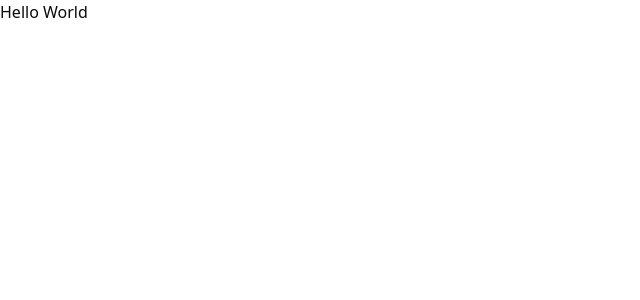
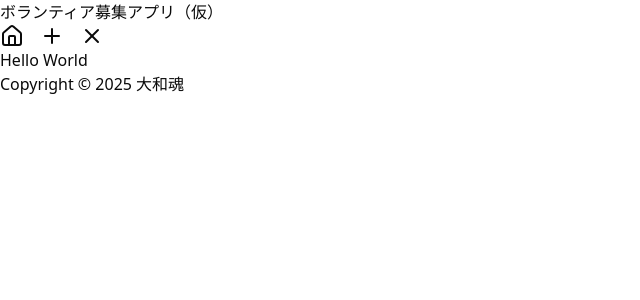
Before and after one commit to Lunacea/takizawa-hackathon8, a Next.js app in the folder src/frontend/: page / in a window 1280 px wide. Shown: the top 300 px of the page, without its empty margins (0-640 px from the left). Built offline with nearby package versions, Linux system fonts and the light colour scheme.

Commit message:
feat: ヘッダーとフッターコンポーネントを追加し、レイアウトを更新

```diff
--- a/src/frontend/src/app/globals.css
+++ b/src/frontend/src/app/globals.css
@@ -1,13 +1,31 @@
 @import "tailwindcss";
 @import "tw-animate-css";
 
-@custom-variant dark (&:is(.dark *));
+@custom-variant dark (@media (prefers-color-scheme: dark));
 
 @theme inline {
   --color-background: var(--background);
   --color-foreground: var(--foreground);
   --font-sans: var(--font-geist-sans);
   --font-mono: var(--font-geist-mono);
+
+  /* セマンティックカラー */
+  --color-primary: var(--primary);
+  --color-primary-foreground: var(--primary-foreground);
+  --color-secondary: var(--secondary);
+  --color-secondary-foreground: var(--secondary-foreground);
+  --color-accent: var(--accent);
+  --color-accent-foreground: var(--accent-foreground);
+  --color-success: var(--success);
+  --color-success-foreground: var(--success-foreground);
+  --color-warning: var(--warning);
+  --color-warning-foreground: var(--warning-foreground);
+  --color-error: var(--error);
+  --color-error-foreground: var(--error-foreground);
+  --color-info: var(--info);
+  --color-info-foreground: var(--info-foreground);
+
+  /* UI要素 */
   --color-sidebar-ring: var(--sidebar-ring);
   --color-sidebar-border: var(--sidebar-border);
   --color-sidebar-accent-foreground: var(--sidebar-accent-foreground);
@@ -24,15 +42,9 @@
   --color-ring: var(--ring);
   --color-input: var(--input);
   --color-border: var(--border);
-  --color-destructive: var(--destructive);
-  --color-accent-foreground: var(--accent-foreground);
-  --color-accent: var(--accent);
+  --color-destructive: var(--error);
   --color-muted-foreground: var(--muted-foreground);
   --color-muted: var(--muted);
-  --color-secondary-foreground: var(--secondary-foreground);
-  --color-secondary: var(--secondary);
-  --color-primary-foreground: var(--primary-foreground);
-  --color-primary: var(--primary);
   --color-popover-foreground: var(--popover-foreground);
   --color-popover: var(--popover);
   --color-card-foreground: var(--card-foreground);
@@ -45,71 +57,126 @@
 
 :root {
   --radius: 0.625rem;
+
+  /* セマンティックカラー - ライトモード */
   --background: oklch(1 0 0);
   --foreground: oklch(0.145 0 0);
+
+  /* プライマリカラー（メインブランドカラー） */
+  --primary: oklch(0.4 0.15 250); /* ブルー系 */
+  --primary-foreground: oklch(0.98 0 0);
+
+  /* セカンダリカラー（補助色） */
+  --secondary: oklch(0.95 0 0);
+  --secondary-foreground: oklch(0.2 0 0);
+
+  /* アクセントカラー（強調色） */
+  --accent: oklch(0.5 0.2 120); /* グリーン系 */
+  --accent-foreground: oklch(0.98 0 0);
+
+  /* 成功・警告・エラーカラー */
+  --success: oklch(0.6 0.15 140); /* グリーン */
+  --success-foreground: oklch(0.98 0 0);
+  --warning: oklch(0.7 0.15 60); /* オレンジ */
+  --warning-foreground: oklch(0.15 0 0);
+  --error: oklch(0.6 0.2 20); /* レッド */
+  --error-foreground: oklch(0.98 0 0);
+
+  /* 情報カラー */
+  --info: oklch(0.5 0.15 200); /* ライトブルー */
+  --info-foreground: oklch(0.98 0 0);
+
+  /* ニュートラルカラー */
+  --muted: oklch(0.95 0 0);
+  --muted-foreground: oklch(0.5 0 0);
+
+  /* UI要素 */
   --card: oklch(1 0 0);
   --card-foreground: oklch(0.145 0 0);
   --popover: oklch(1 0 0);
   --popover-foreground: oklch(0.145 0 0);
-  --primary: oklch(0.205 0 0);
-  --primary-foreground: oklch(0.985 0 0);
-  --secondary: oklch(0.97 0 0);
-  --secondary-foreground: oklch(0.205 0 0);
-  --muted: oklch(0.97 0 0);
-  --muted-foreground: oklch(0.556 0 0);
-  --accent: oklch(0.97 0 0);
-  --accent-foreground: oklch(0.205 0 0);
-  --destructive: oklch(0.577 0.245 27.325);
-  --border: oklch(0.922 0 0);
-  --input: oklch(0.922 0 0);
-  --ring: oklch(0.708 0 0);
-  --chart-1: oklch(0.646 0.222 41.116);
-  --chart-2: oklch(0.6 0.118 184.704);
-  --chart-3: oklch(0.398 0.07 227.392);
-  --chart-4: oklch(0.828 0.189 84.429);
-  --chart-5: oklch(0.769 0.188 70.08);
-  --sidebar: oklch(0.985 0 0);
+  --border: oklch(0.9 0 0);
+  --input: oklch(0.9 0 0);
+  --ring: oklch(0.4 0.15 250);
+
+  /* チャートカラー */
+  --chart-1: oklch(0.4 0.15 250); /* プライマリ */
+  --chart-2: oklch(0.5 0.2 120); /* アクセント */
+  --chart-3: oklch(0.6 0.15 140); /* 成功 */
+  --chart-4: oklch(0.7 0.15 60); /* 警告 */
+  --chart-5: oklch(0.6 0.2 20); /* エラー */
+
+  /* サイドバー */
+  --sidebar: oklch(0.98 0 0);
   --sidebar-foreground: oklch(0.145 0 0);
-  --sidebar-primary: oklch(0.205 0 0);
-  --sidebar-primary-foreground: oklch(0.985 0 0);
-  --sidebar-accent: oklch(0.97 0 0);
-  --sidebar-accent-foreground: oklch(0.205 0 0);
-  --sidebar-border: oklch(0.922 0 0);
-  --sidebar-ring: oklch(0.708 0 0);
+  --sidebar-primary: oklch(0.4 0.15 250);
+  --sidebar-primary-foreground: oklch(0.98 0 0);
+  --sidebar-accent: oklch(0.95 0 0);
+  --sidebar-accent-foreground: oklch(0.2 0 0);
+  --sidebar-border: oklch(0.9 0 0);
+  --sidebar-ring: oklch(0.4 0.15 250);
 }
 
-.dark {
-  --background: oklch(0.145 0 0);
-  --foreground: oklch(0.985 0 0);
-  --card: oklch(0.205 0 0);
-  --card-foreground: oklch(0.985 0 0);
-  --popover: oklch(0.205 0 0);
-  --popover-foreground: oklch(0.985 0 0);
-  --primary: oklch(0.922 0 0);
-  --primary-foreground: oklch(0.205 0 0);
-  --secondary: oklch(0.269 0 0);
-  --secondary-foreground: oklch(0.985 0 0);
-  --muted: oklch(0.269 0 0);
-  --muted-foreground: oklch(0.708 0 0);
-  --accent: oklch(0.269 0 0);
-  --accent-foreground: oklch(0.985 0 0);
-  --destructive: oklch(0.704 0.191 22.216);
-  --border: oklch(1 0 0 / 10%);
-  --input: oklch(1 0 0 / 15%);
-  --ring: oklch(0.556 0 0);
-  --chart-1: oklch(0.488 0.243 264.376);
-  --chart-2: oklch(0.696 0.17 162.48);
-  --chart-3: oklch(0.769 0.188 70.08);
-  --chart-4: oklch(0.627 0.265 303.9);
-  --chart-5: oklch(0.645 0.246 16.439);
-  --sidebar: oklch(0.205 0 0);
-  --sidebar-foreground: oklch(0.985 0 0);
-  --sidebar-primary: oklch(0.488 0.243 264.376);
-  --sidebar-primary-foreground: oklch(0.985 0 0);
-  --sidebar-accent: oklch(0.269 0 0);
-  --sidebar-accent-foreground: oklch(0.985 0 0);
-  --sidebar-border: oklch(1 0 0 / 10%);
-  --sidebar-ring: oklch(0.556 0 0);
+@media (prefers-color-scheme: dark) {
+  :root {
+    /* セマンティックカラー - ダークモード */
+    --background: oklch(0.1 0 0);
+    --foreground: oklch(0.95 0 0);
+
+    /* プライマリカラー（メインブランドカラー） */
+    --primary: oklch(0.6 0.15 250); /* ブルー系（明るく） */
+    --primary-foreground: oklch(0.1 0 0);
+
+    /* セカンダリカラー（補助色） */
+    --secondary: oklch(0.2 0 0);
+    --secondary-foreground: oklch(0.95 0 0);
+
+    /* アクセントカラー（強調色） */
+    --accent: oklch(0.6 0.2 120); /* グリーン系（明るく） */
+    --accent-foreground: oklch(0.1 0 0);
+
+    /* 成功・警告・エラーカラー */
+    --success: oklch(0.7 0.15 140); /* グリーン（明るく） */
+    --success-foreground: oklch(0.1 0 0);
+    --warning: oklch(0.8 0.15 60); /* オレンジ（明るく） */
+    --warning-foreground: oklch(0.1 0 0);
+    --error: oklch(0.7 0.2 20); /* レッド（明るく） */
+    --error-foreground: oklch(0.95 0 0);
+
+    /* 情報カラー */
+    --info: oklch(0.6 0.15 200); /* ライトブルー（明るく） */
+    --info-foreground: oklch(0.1 0 0);
+
+    /* ニュートラルカラー */
+    --muted: oklch(0.2 0 0);
+    --muted-foreground: oklch(0.6 0 0);
+
+    /* UI要素 */
+    --card: oklch(0.15 0 0);
+    --card-foreground: oklch(0.95 0 0);
+    --popover: oklch(0.15 0 0);
+    --popover-foreground: oklch(0.95 0 0);
+    --border: oklch(0.3 0 0);
+    --input: oklch(0.3 0 0);
+    --ring: oklch(0.6 0.15 250);
+
+    /* チャートカラー */
+    --chart-1: oklch(0.6 0.15 250); /* プライマリ */
+    --chart-2: oklch(0.6 0.2 120); /* アクセント */
+    --chart-3: oklch(0.7 0.15 140); /* 成功 */
+    --chart-4: oklch(0.8 0.15 60); /* 警告 */
+    --chart-5: oklch(0.7 0.2 20); /* エラー */
+
+    /* サイドバー */
+    --sidebar: oklch(0.15 0 0);
+    --sidebar-foreground: oklch(0.95 0 0);
+    --sidebar-primary: oklch(0.6 0.15 250);
+    --sidebar-primary-foreground: oklch(0.1 0 0);
+    --sidebar-accent: oklch(0.2 0 0);
+    --sidebar-accent-foreground: oklch(0.95 0 0);
+    --sidebar-border: oklch(0.3 0 0);
+    --sidebar-ring: oklch(0.6 0.15 250);
+  }
 }
 
 @layer base {
--- a/src/frontend/src/app/layout.tsx
+++ b/src/frontend/src/app/layout.tsx
@@ -1,6 +1,9 @@
 import type { Metadata } from "next";
 import { Geist, Geist_Mono } from "next/font/google";
 import "./globals.css";
+
+import Header from "@/components/layout/Header";
+import Footer from "@/components/layout/Footer";
 
 const geistSans = Geist({
   variable: "--font-geist-sans",
@@ -13,8 +16,8 @@
 });
 
 export const metadata: Metadata = {
-  title: "Create Next App",
-  description: "Generated by create next app",
+  title: "Web Template",
+  description: "Web Template",
 };
 
 export default function RootLayout({
@@ -23,8 +26,14 @@
   children: React.ReactNode;
 }>) {
   return (
-    <html lang="en">
-      <body className={`${geistSans.variable} ${geistMono.variable} antialiased`}>{children}</body>
+    <html lang="ja">
+      <body className={`${geistSans.variable} ${geistMono.variable} antialiased`}>
+        <Header />
+        <main>
+          {children}
+        </main>
+        <Footer />
+      </body>
     </html>
   );
 }
--- /dev/null
+++ b/src/frontend/src/components/layout/Footer.tsx
@@ -0,0 +1,7 @@
+export default function Footer() {
+  return (
+    <footer>
+      <p>Copyright © 2025 大和魂</p>
+    </footer>
+  );
+}
--- /dev/null
+++ b/src/frontend/src/components/layout/Header.tsx
@@ -0,0 +1,10 @@
+import Nav from "@/components/layout/Nav";
+
+export default function Header() {
+  return (
+    <header>
+      <h1>ボランティア募集アプリ（仮）</h1>
+      <Nav />
+    </header>
+  );
+}
--- /dev/null
+++ b/src/frontend/src/components/layout/Nav.tsx
@@ -0,0 +1,19 @@
+import Link from "next/link";
+import { HomeIcon, PlusIcon } from "lucide-react";
+import { XIcon } from "lucide-react";
+
+export default function Nav() {
+  return (
+    <nav className="flex gap-4 ">
+      <Link href="/">
+        <HomeIcon />
+      </Link>
+      <Link href="/post-request">
+        <PlusIcon />
+      </Link>
+      <Link href="/error-request">
+        <XIcon />
+      </Link>
+    </nav>
+  );
+}
```
